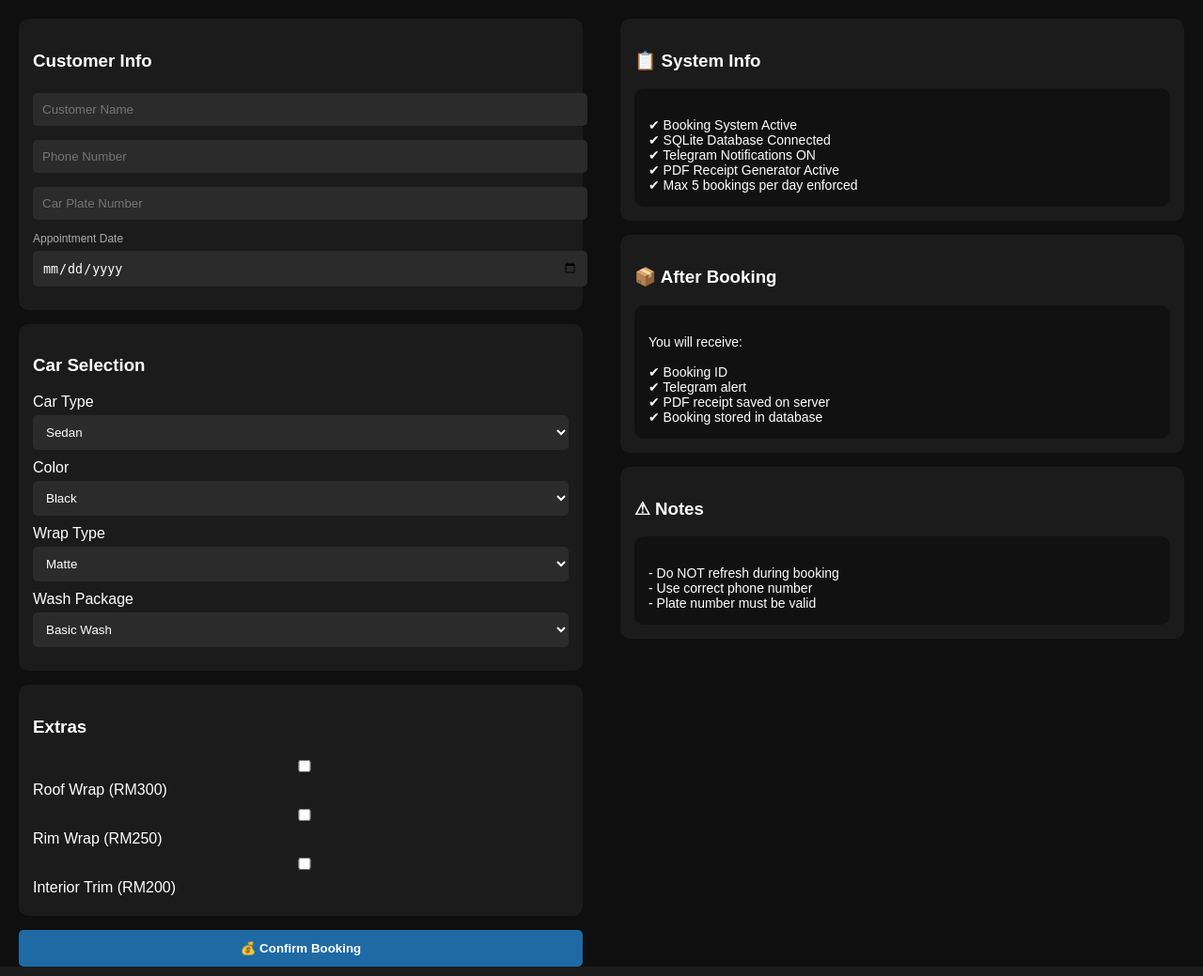
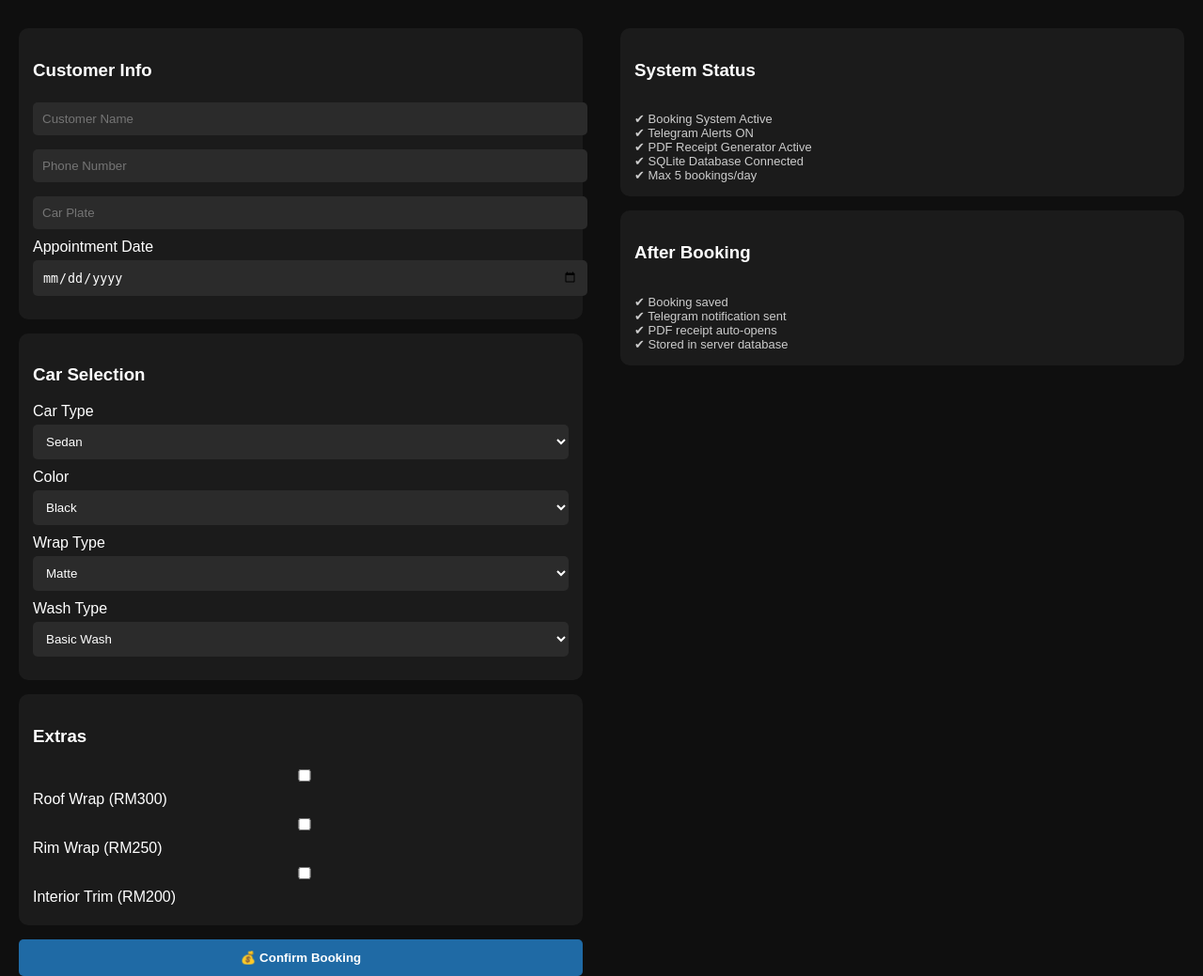
Before and after one commit to Athir-coder/6ixNine9-pos, a Flask app: page / in a window 1280 px wide. Shown: the part 56-1095 px from the top of the page at 94% size. Run offline with Flask 3, Linux system fonts and the light colour scheme.

Commit message:
Update index.html

```diff
--- a/templates/index.html
+++ b/templates/index.html
@@ -1,7 +1,7 @@
 <!DOCTYPE html>
 <html>
 <head>
-    <title>6ixNine9 Motorsport</title>
+    <title>6ixNine9 Motorsport Booking</title>
 
     <style>
         body {
@@ -12,8 +12,8 @@
         }
 
         .header {
+            text-align: center;
             padding: 15px;
-            text-align: center;
             background: #1c1c1c;
             font-size: 22px;
             font-weight: bold;
@@ -32,8 +32,8 @@
         .box {
             background: #1b1b1b;
             padding: 15px;
+            border-radius: 10px;
             margin-bottom: 15px;
-            border-radius: 10px;
         }
 
         input, select {
@@ -51,11 +51,11 @@
             width: 100%;
             padding: 12px;
             background: #1f6aa5;
-            color: white;
             border: none;
             border-radius: 5px;
+            color: white;
+            font-weight: bold;
             cursor: pointer;
-            font-weight: bold;
         }
 
         button:hover {
@@ -67,17 +67,16 @@
             margin-bottom: 6px;
         }
 
-        .status {
-            background: #111;
-            padding: 15px;
-            border-radius: 10px;
-            white-space: pre-line;
-            font-size: 14px;
+        #msg {
+            text-align: center;
+            color: lightgreen;
+            margin: 10px;
         }
 
-        .small {
-            font-size: 12px;
-            color: #aaa;
+        .status {
+            white-space: pre-line;
+            font-size: 13px;
+            color: #ccc;
         }
     </style>
 </head>
@@ -86,6 +85,8 @@
 
 <div class="header">🦈 6ixNine9 Motorsport Booking System</div>
 
+<div id="msg"></div>
+
 <div class="container">
 
     <!-- LEFT PANEL -->
@@ -93,19 +94,17 @@
 
         <form action="/book" method="POST">
 
-            <!-- CUSTOMER INFO -->
             <div class="box">
                 <h3>Customer Info</h3>
 
                 <input name="name" placeholder="Customer Name" required>
                 <input name="phone" placeholder="Phone Number" required>
-                <input name="plate" placeholder="Car Plate Number" required>
+                <input name="plate" placeholder="Car Plate" required>
 
-                <label class="small">Appointment Date</label>
+                <label>Appointment Date</label>
                 <input type="date" name="date" required>
             </div>
 
-            <!-- CAR OPTIONS -->
             <div class="box">
                 <h3>Car Selection</h3>
 
@@ -130,7 +129,7 @@
                     {% endfor %}
                 </select>
 
-                <label>Wash Package</label>
+                <label>Wash Type</label>
                 <select name="wash">
                     {% for k,v in washes.items() %}
                     <option value="{{k}}">{{k}}</option>
@@ -138,7 +137,6 @@
                 </select>
             </div>
 
-            <!-- EXTRAS -->
             <div class="box extras">
                 <h3>Extras</h3>
 
@@ -150,7 +148,7 @@
                 {% endfor %}
             </div>
 
-            <button type="submit">💰 Confirm Booking</button>
+            <button type="submit" onclick="showMsg()">💰 Confirm Booking</button>
 
         </form>
 
@@ -160,34 +158,23 @@
     <div class="right">
 
         <div class="box">
-            <h3>📋 System Info</h3>
+            <h3>System Status</h3>
             <div class="status">
 ✔ Booking System Active
+✔ Telegram Alerts ON
+✔ PDF Receipt Generator Active
 ✔ SQLite Database Connected
-✔ Telegram Notifications ON
-✔ PDF Receipt Generator Active
-✔ Max 5 bookings per day enforced
+✔ Max 5 bookings/day
             </div>
         </div>
 
         <div class="box">
-            <h3>📦 After Booking</h3>
+            <h3>After Booking</h3>
             <div class="status">
-You will receive:
-
-✔ Booking ID
-✔ Telegram alert
-✔ PDF receipt saved on server
-✔ Booking stored in database
-            </div>
-        </div>
-
-        <div class="box">
-            <h3>⚠ Notes</h3>
-            <div class="status">
-- Do NOT refresh during booking
-- Use correct phone number
-- Plate number must be valid
+✔ Booking saved
+✔ Telegram notification sent
+✔ PDF receipt auto-opens
+✔ Stored in server database
             </div>
         </div>
 
@@ -195,5 +182,12 @@ You will receive:
 
 </div>
 
+<script>
+function showMsg() {
+    document.getElementById("msg").innerText =
+        "Processing booking... please wait ⏳";
+}
+</script>
+
 </body>
 </html>
```
